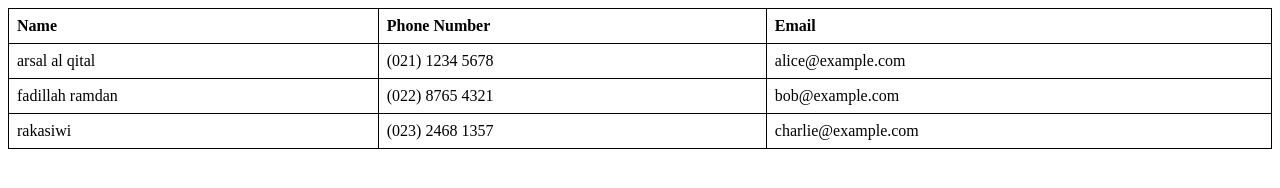
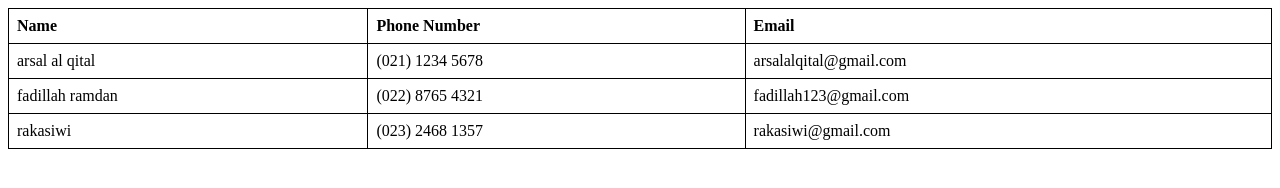
Before and after one commit to arsalalqital/tugasbasicoop, a plain HTML site: page index.html in a window 1280 px wide. Drawn offline with Linux system fonts and the light colour scheme.

Commit message:
perubahan kedua

```diff
--- a/index.html
+++ b/index.html
@@ -3,7 +3,7 @@
 <head>
     <meta charset="UTF-8">
     <meta name="viewport" content="width=device-width, initial-scale=1.0">
-    <title>GridJS Example</title>
+    <title>basic oop</title>
     <style>
         table {
             border-collapse: collapse;
@@ -43,9 +43,9 @@ class Table {
 
 const columns = ["Name", "Phone Number", "Email"];
 const data = [
-    ["arsal al qital ", "(021) 1234 5678", "alice@example.com"],
-    ["fadillah ramdan", "(022) 8765 4321", "bob@example.com"],
-    ["rakasiwi", "(023) 2468 1357", "charlie@example.com"]
+    ["arsal al qital ", "(021) 1234 5678", "arsalalqital@gmail.com"],
+    ["fadillah ramdan", "(022) 8765 4321", "fadillah123@gmail.com"],
+    ["rakasiwi", "(023) 2468 1357", "rakasiwi@gmail.com"]
 ];
 
 new Table('table-container', columns, data);
```
